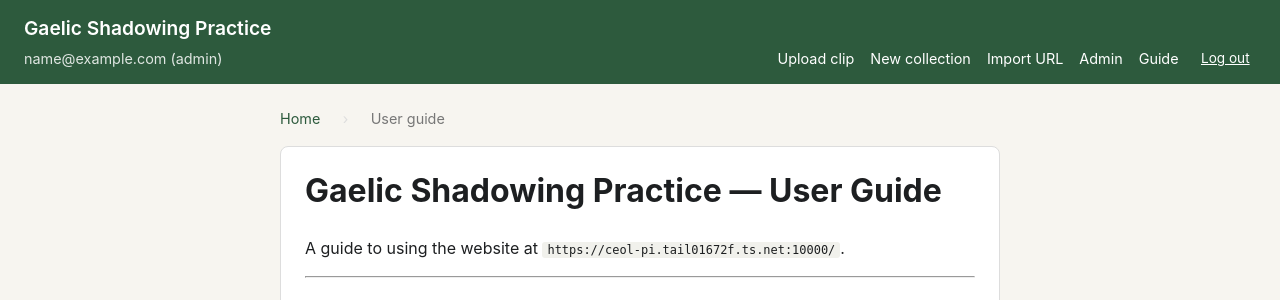
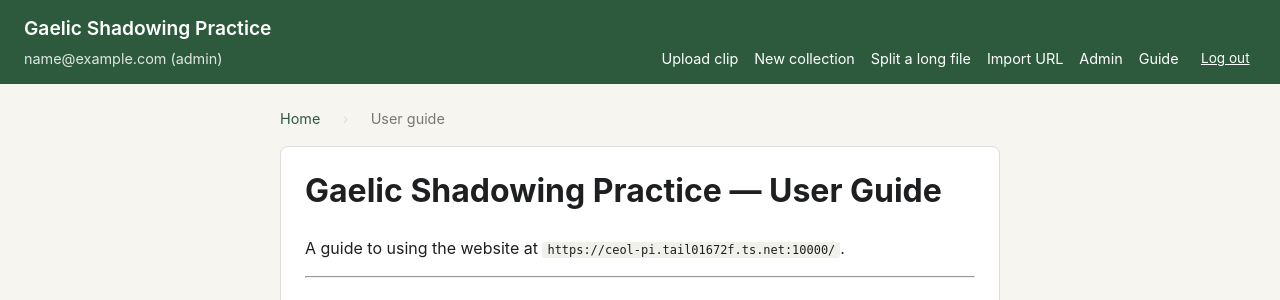
Before and after one commit to glenachulish/gshadow, a FastAPI app: page /guide in a window 1280 px wide. Shown: the top 300 px of the page. Run offline with FastAPI, Linux system fonts and the light colour scheme; the visitor is signed in with stand-in values (Sample User, id 1).

Commit message:
Add Split a long file link to nav

```diff
--- a/app/templates/base.html
+++ b/app/templates/base.html
@@ -191,6 +191,7 @@
         {% if user.role in ['admin', 'uploader'] %}
           <a href="/upload">Upload clip</a>
           <a href="/collections/new">New collection</a>
+          <a href="/split">Split a long file</a>
           <a href="/import">Import URL</a>
         {% endif %}
         {% if user.role == 'admin' %}<a href="/admin">Admin</a>{% endif %}
```
